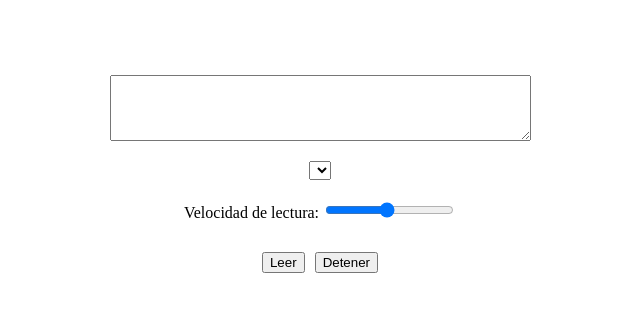
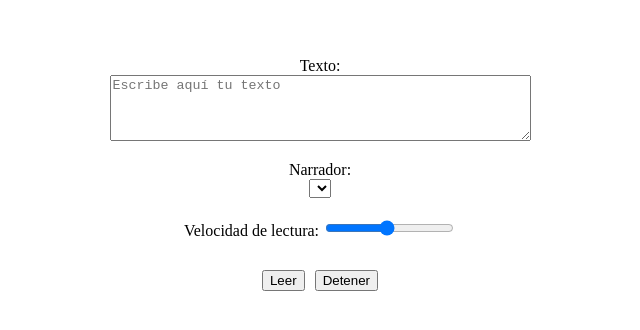
Before and after one commit to instak1ll/voz-expreza, a plain HTML site: page index.html in a window 1280 px wide. Shown: the part 234-564 px from the top of the page, without its empty margins (320-960 px from the left). Drawn offline with Linux system fonts and the light colour scheme.

Commit message:
Microsoft Edge

```diff
--- a/index.html
+++ b/index.html
@@ -1,5 +1,5 @@
 <!DOCTYPE html>
-<html>
+<html lang="es">
 
 <head>
     <title>Lector de texto en voz</title>
@@ -7,6 +7,7 @@
         content="Convierte texto en voz con este lector de texto en voz. Elige el narrador, ajusta la velocidad de lectura y escucha el texto convertido a voz.">
     <meta name="keywords"
         content="lector de texto en voz, convertir texto en voz, voz en texto, texto a voz, Web Speech API, narrador de texto en voz">
+    <meta name="viewport" content="width=device-width, initial-scale=1.0">
     <link rel="icon" href="icono.png">
     <style>
         .container {
@@ -32,8 +33,10 @@
 
 <body>
     <div class="container">
-        <textarea id="texto" rows="4" cols="50" class="text-area"></textarea>
-        <select id="narrador" class="text-area"></select>
+        <label for="texto">Texto:</label>
+        <textarea id="texto" rows="4" cols="50" class="text-area" placeholder="Escribe aquí tu texto"></textarea>
+        <label for="narrador">Narrador:</label>
+        <select id="narrador" class="text-area" title="Selecciona un narrador"></select>
         <div class="text-area">
             <label for="velocidad">Velocidad de lectura:</label>
             <input type="range" id="velocidad" min="0.1" max="2" step="0.1" value="1">
@@ -46,6 +49,7 @@
     <script>
         var synthesis = window.speechSynthesis;
         var utterance;
+
         window.onload = function () {
             var select = document.getElementById("narrador");
             var voices = synthesis.getVoices();
@@ -57,28 +61,34 @@
                 select.add(option);
             }
         };
+
         function leerTexto() {
             var texto = document.getElementById("texto").value;
             var narrador = document.getElementById("narrador").value;
             var velocidad = document.getElementById("velocidad").value;
+
             if ('speechSynthesis' in window) {
                 if (synthesis.speaking) {
                     synthesis.cancel();
                 }
+
                 utterance = new SpeechSynthesisUtterance(texto);
                 var voices = synthesis.getVoices();
+
                 for (var i = 0; i < voices.length; i++) {
                     if (voices[i].name === narrador) {
                         utterance.voice = voices[i];
                         break;
                     }
                 }
+
                 utterance.rate = velocidad;
                 synthesis.speak(utterance);
             } else {
                 alert("Lo siento, tu navegador no es compatible con la Web Speech API.");
             }
         }
+
         function detenerLectura() {
             if (synthesis.speaking) {
                 synthesis.cancel();
```
